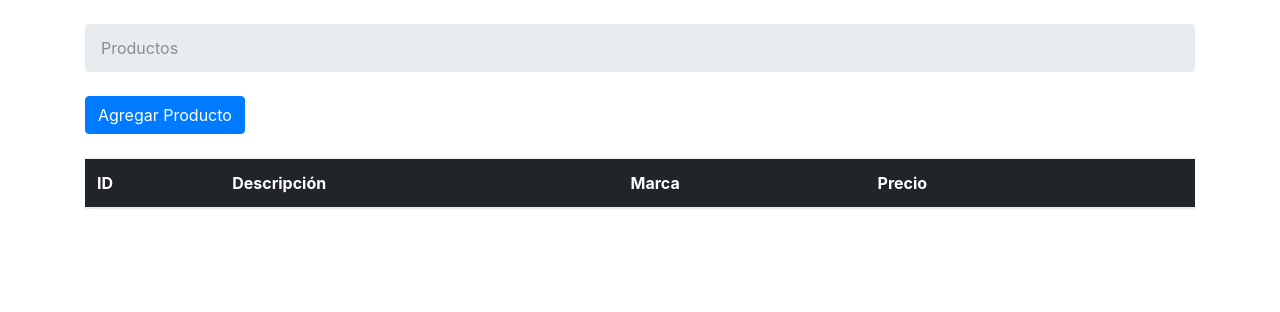
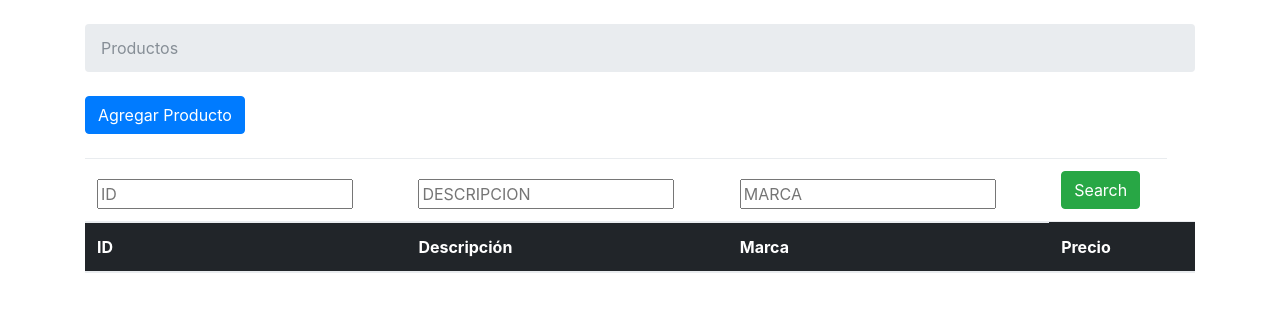
Before and after one commit to sebah12/side_manager, a Django app: page /productos/ in a window 1280 px wide. Shown: the part 56-368 px from the top of the page. Run offline with Django 3.2, Linux system fonts and the light colour scheme; the visitor is signed in with stand-in values (Sample User, id 1); data that the repository does not hold is empty; parts of the project's set-up code (start-up, migrations or seed data) failed here and were passed over; some libraries are stand-ins or nearby versions; some web fonts are replaced.

Commit message:
Add search functionality to productos view

```diff
--- a/manager/views.py
+++ b/manager/views.py
@@ -65,6 +65,22 @@ class ProductoListView(ListView):
     template_name = 'items.html'
     ordering = 'item_id'
     paginate_by = 10
+
+    def get_queryset(self):
+        result = super(ProductoListView, self).get_queryset()
+        kitem_id = self.request.GET.get('item_id')
+        kdescripcion = self.request.GET.get('descripcion')
+        kmarca = self.request.GET.get('marca')
+        if kitem_id:
+            result = result.filter(item_id__contains=kitem_id)
+        if kdescripcion:
+            kdescripcion = kdescripcion.upper()
+            result = result.filter(descripcion__contains=kdescripcion)
+        if kmarca:
+            kmarca = kmarca.upper()
+            result = result.filter(marca__nombre__contains=kmarca)
+
+        return result
 
 
 @login_required
--- a/side_project/urls.py
+++ b/side_project/urls.py
@@ -40,7 +40,7 @@ urlpatterns = [
     url(r'^productos/(?P<item_id>\d+)/delete/$',
         views.ItemDeleteView.as_view(), name='delete_item'),
     url(r'^productos/new/$', views.new_item, name='new_item'),
-    url(r'^productos/', views.ProductoListView.as_view(), name='productos'),
+    url(r'^productos/$', views.ProductoListView.as_view(), name='productos'),
     url(r'^admin/', admin.site.urls),
     url(r'^settings/password/$',
         auth_views.PasswordChangeView.as_view(
--- a/templates/items.html
+++ b/templates/items.html
@@ -1,4 +1,5 @@
 {% extends 'base.html' %}
+{% load form_tags widget_tweaks %}
 
 {% block breadcrumb %}
   <li class="breadcrumb-item active">Productos</li>
@@ -8,7 +9,22 @@
   <div class="mb-4">
     <a href="{% url 'new_item' %}" class="btn btn-primary">Agregar Producto</a>
   </div>
-      <table class="table">
+  <table class="table table-triped">
+    <form id="searchform" action="{% url 'productos' %}" method="get" accept-charset="utf-8">
+      <thead class="thead">
+      <tr>
+        <th><input class="searchfield" id="searchbox" name="item_id"
+                   type="text" placeholder="ID">
+        </th>
+        <th><input class="searchfield" id="searchbox" name="descripcion"
+                   type="text" placeholder="DESCRIPCION">
+        </th>
+        <th><input class="searchfield" id="searchbox" name="marca"
+                   type="text" placeholder="MARCA">
+        </th>
+        <td><button class="btn btn-success" type="submit">Search</button></td>
+        </thead>
+    </form>
         <thead class="thead-inverse">
         <tr>
           <th>ID</th>
```
Also changed, not shown: templates/includes/search_form.html (+26 -4 lines), templates/marcas.html (+10 -3 lines).
